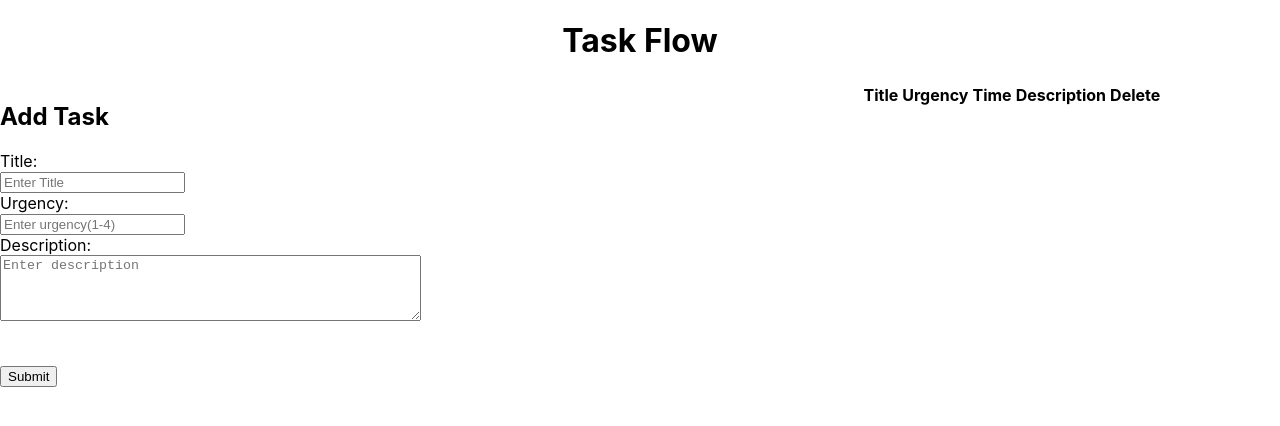
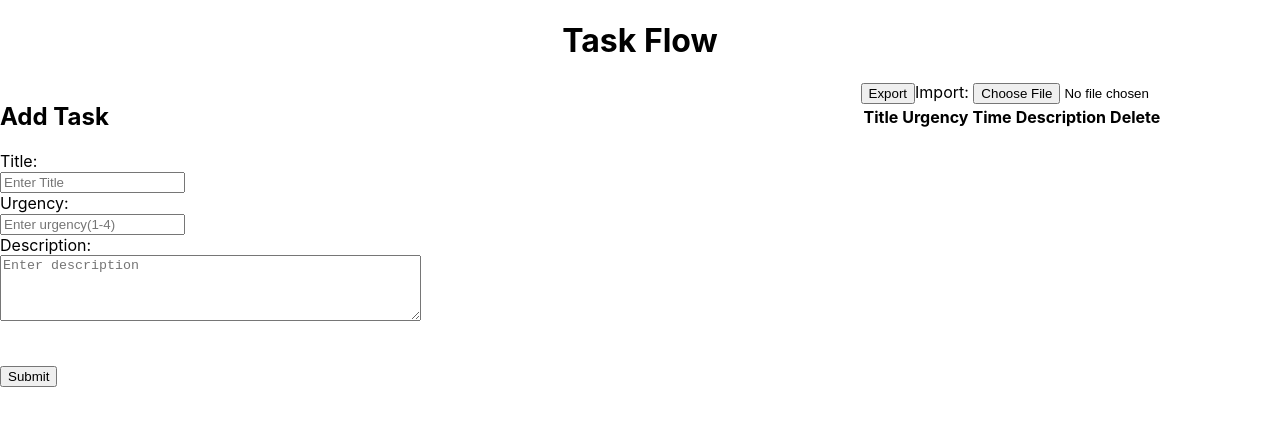
Before and after one commit to mertserezli/TaskFlow, a React (Create React App) app: page / in a window 1280 px wide. Shown: the top 426 px of the page. Built offline with nearby package versions, Linux system fonts and the light colour scheme.

Commit message:
add import export function

```diff
--- a/src/App.js
+++ b/src/App.js
@@ -14,7 +14,10 @@ function TaskFlow() {
     const [tasks, setTasks] = useState([]);
     const [curTask, setCurTask] = useState(null);
 
-    const addNewTask = (task) => setTasks([...tasks, task]);
+    const addNewTask = (task) => {
+        setTasks([...tasks, task]);
+        setCurTask(null)
+    };
 
     const removeTask = (task) => {
         setTasks(tasks.filter((t)=> t.title !== task.title));
@@ -23,6 +26,11 @@ function TaskFlow() {
 
     const editTask = (task) => {
         setTasks([...tasks.filter((t)=> t.title !== task.title), task]);
+        setCurTask(null)
+    };
+
+    const importTasks = (newTasks) => {
+        setTasks([...tasks, ...newTasks]);
         setCurTask(null)
     };
 
@@ -50,7 +58,7 @@ function TaskFlow() {
             {curTask ? <CurrentTask task={curTask} editTask={editTask} /> : <></>}
         </div>
         <div className="TaskList">
-            <TaskList tasks={tasks} removeTask={removeTask}/>
+            <TaskList tasks={tasks} removeTask={removeTask} importTasks={importTasks}/>
         </div>
     </div>
     )
@@ -136,9 +144,28 @@ function CurrentTask(props){
     )
 }
 
+const exportToJson = (object)=>{
+    let filename = "export.json";
+    let contentType = "application/json;charset=utf-8;";
+    object = object.map(task =>{ return {title: task.title, urgency: task.urgency, description: task.description }});
+    if (window.navigator && window.navigator.msSaveOrOpenBlob) {
+        let blob = new Blob([decodeURIComponent(encodeURI(JSON.stringify(object)))], { type: contentType });
+        navigator.msSaveOrOpenBlob(blob, filename);
+    } else {
+        let a = document.createElement('a');
+        a.download = filename;
+        a.href = 'data:' + contentType + ',' + encodeURIComponent(JSON.stringify(object));
+        a.target = '_blank';
+        document.body.appendChild(a);
+        a.click();
+        document.body.removeChild(a);
+    }
+};
+
 function TaskList(props){
     const tasks = props.tasks;
     const removeTask = props.removeTask;
+    const importTasks = props.importTasks;
 
     const convertTime12to24 = (time12h) => {
         const [time, modifier] = time12h.split(' ');
@@ -156,7 +183,23 @@ function TaskList(props){
         return `${hours}:${minutes}`;
     };
 
+    const importJSON = e => {
+        const fileReader = new FileReader();
+        fileReader.readAsText(e.target.files[0], "UTF-8");
+        fileReader.onload = e => {
+            let cardsToImport = JSON.parse(e.target.result);
+            cardsToImport.forEach(task => task.date = new Date());
+            importTasks(cardsToImport)
+        };
+    };
+
     return(
+    <>
+        <button onClick={() => exportToJson(tasks)}>
+            Export
+        </button>
+        <label htmlFor="avatar">Import: </label>
+        <input type="file" id="avatar" name="import" accept=".json" onChange={importJSON}/>
         <table>
             <thead>
             <tr>
@@ -179,6 +222,7 @@ function TaskList(props){
             )}
             </tbody>
         </table>
+    </>
     )
 }
 
```
